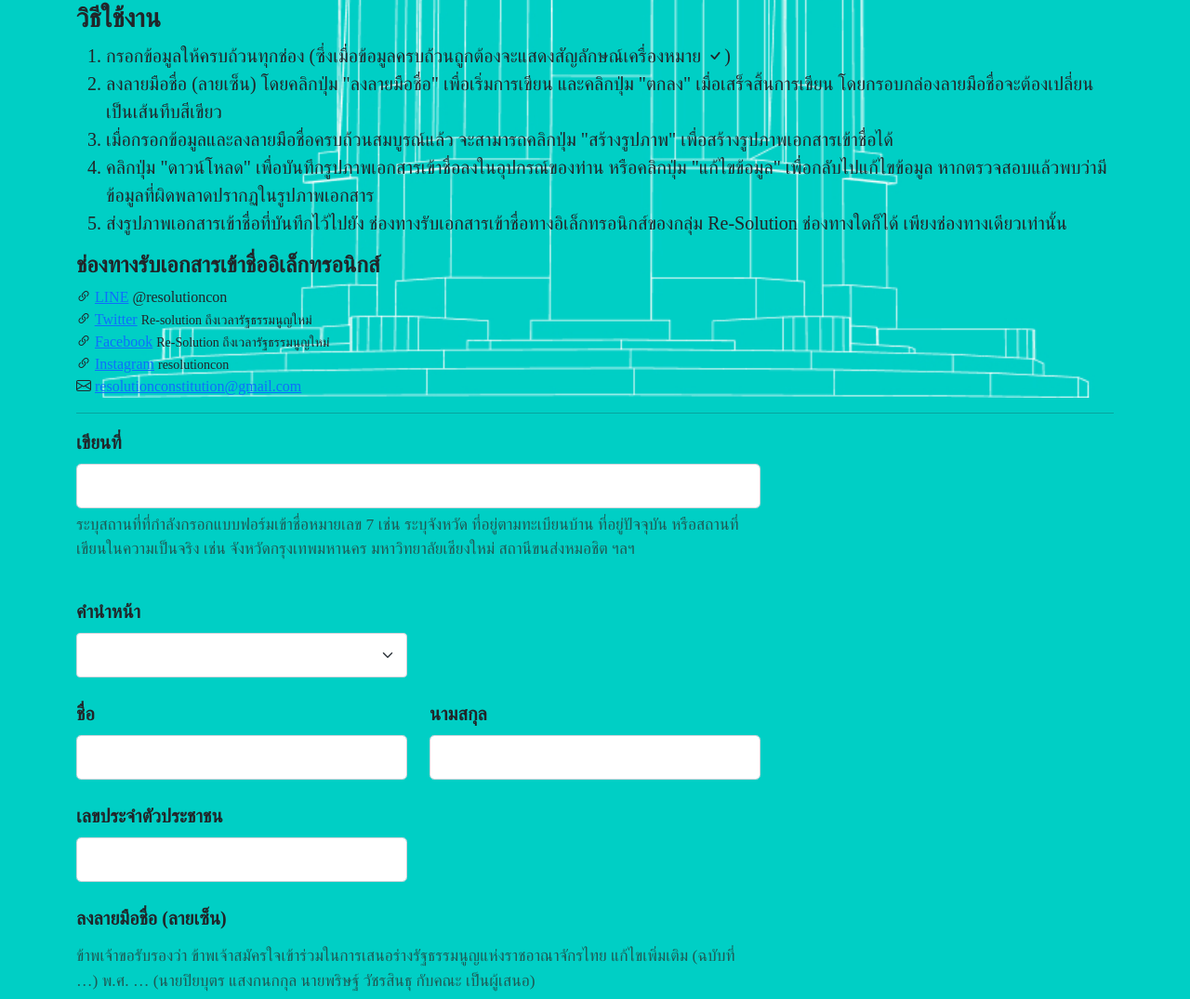
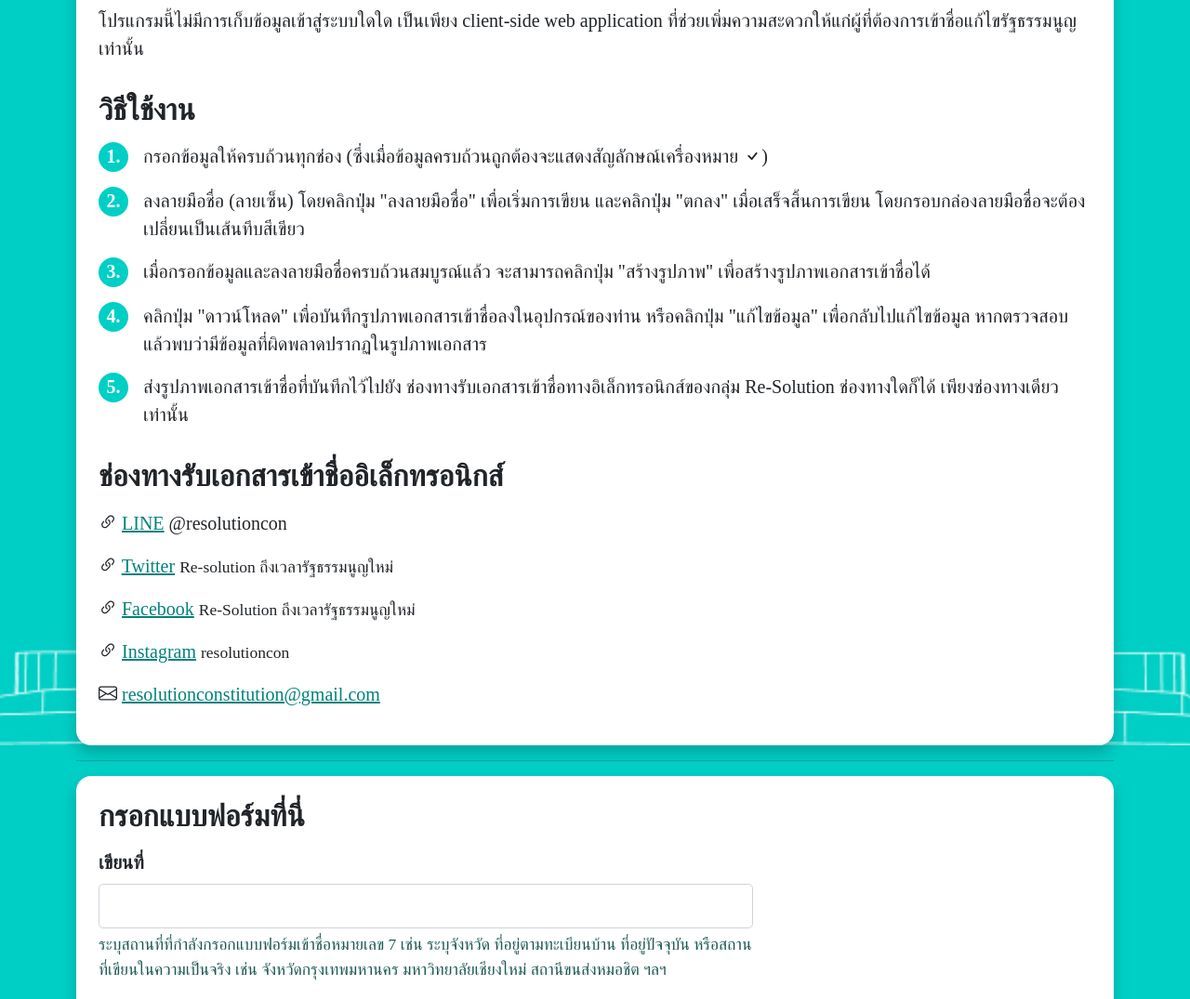
Before and after one commit to webdevxp/resolutionconformgen, a plain HTML site: page index.html in a window 1280 px wide. Shown: the part 671-1746 px from the top of the page at 93% size. Drawn offline with nearby package versions, Linux system fonts and the light colour scheme; a web font is replaced by a local one.

Commit message:
add white background to text parts for better visual contrast

```diff
--- a/assets/app.css
+++ b/assets/app.css
@@ -1,7 +1,25 @@
+@import url('https://fonts.googleapis.com/css2?family=Kanit:wght@600&display=swap');
+
 body {
   background-color: #00cfc5;
   font-family: "Bai Jamjuree";
-  font-size: 1.5em;
+  font-size: 100%;
+}
+
+h1, h2, h3, h4, h5, h6 {
+  font-family: 'Prompt', sans-serif;
+  font-weight: bold;
+  margin-top: 2rem;
+  margin-bottom: 1rem;
+}
+
+h1:first-child,
+h2:first-child,
+h3:first-child,
+h4:first-child,
+h5:first-child,
+h6:first-child {
+  margin-top: 0;
 }
 
 .page-hero {
@@ -61,3 +79,42 @@ body {
   right: -9999px;
   margin: auto;
 }
+
+.intro-box {
+  background-color: #fff;
+  padding: 24px;
+  border-radius: 16px;
+  box-shadow: 0 8px 16px rgb(0, 0, 0, 0.2);
+}
+
+ol>li, ul>li {
+  margin-bottom: 1rem;
+}
+
+ol {
+  list-style: none;
+  counter-reset: my-awesome-counter;
+  padding-left: 0;
+}
+
+ol li {
+  display: flex;
+  counter-increment: my-awesome-counter;
+}
+
+ol li::before {
+  content: counter(my-awesome-counter) ". ";
+  background-color: #00CFC5;
+  font-weight: bold;
+  min-width: 32px;
+  height: 32px;
+  border-radius: 16px;
+  text-align: center;
+  margin-right: 16px;
+  display: block;
+  color: white;
+}
+
+a:any-link {
+  color: #00827C;
+}
--- a/index.html
+++ b/index.html
@@ -44,20 +44,23 @@
       </div>
 
       <div class="container-sm">
-        <h2 class="fw-bold">
+        <div class="intro-box">
+          <h1 class="fw-bold text-center mb-4">
             โปรแกรมช่วยสร้างรูปภาพเอกสารเข้าชื่อ
-        </h2>
+          </h1>
           <p>
             โปรแกรมนี้ไม่มีการเก็บข้อมูลเข้าสู่ระบบใดใด เป็นเพียง client-side web application
             ที่ช่วยเพิ่มความสะดวกให้แก่ผู้ที่ต้องการเข้าชื่อแก้ไขรัฐธรรมนูญเท่านั้น
           </p>
 
-        <h3 class="fw-bold">
+          <h2 class="fw-bold">
             วิธีใช้งาน
-        </h3>
+          </h2>
           <ol>
             <li>
+              <span>
                 กรอกข้อมูลให้ครบถ้วนทุกช่อง (ซึ่งเมื่อข้อมูลครบถ้วนถูกต้องจะแสดงสัญลักษณ์เครื่องหมาย <i class="bi-check"></i>)
+              </span>
             </li>
             <li>
               ลงลายมือชื่อ (ลายเซ็น) โดยคลิกปุ่ม "ลงลายมือชื่อ" เพื่อเริ่มการเขียน
@@ -77,8 +80,8 @@
               ส่งรูปภาพเอกสารเข้าชื่อที่บันทึกไว้ไปยัง ช่องทางรับเอกสารเข้าชื่อทางอิเล็กทรอนิกส์ของกลุ่ม Re-Solution ช่องทางใดก็ได้ เพียงช่องทางเดียวเท่านั้น
             </li>
           </ol>
-        <h4 class="fw-bold">ช่องทางรับเอกสารเข้าชื่ออิเล็กทรอนิกส์</h4>
-        <ul class="list-unstyled fs-6">
+          <h2 class="fw-bold">ช่องทางรับเอกสารเข้าชื่ออิเล็กทรอนิกส์</h2>
+          <ul class="list-unstyled fs-5">
             <li>
               <i class="bi-link-45deg"></i>
               <a href="https://line.me/R/ti/p/@resolutioncon">LINE</a>
@@ -105,12 +108,14 @@
             </li>
           </ul>
         </div>
+      </div>
     </header>
 
     <main class="container-sm">
       <hr>
 
-      <section id="generator" class="mb-4 invisible">
+      <section id="generator" class="mb-4 invisible intro-box">
+        <h2>กรอกแบบฟอร์มที่นี่</h2>
         <form>
           <div class="row mb-4">
             <div class="col-lg-8 col-md-12">
```
Lines whose indentation alone changed are shown as unchanged.
